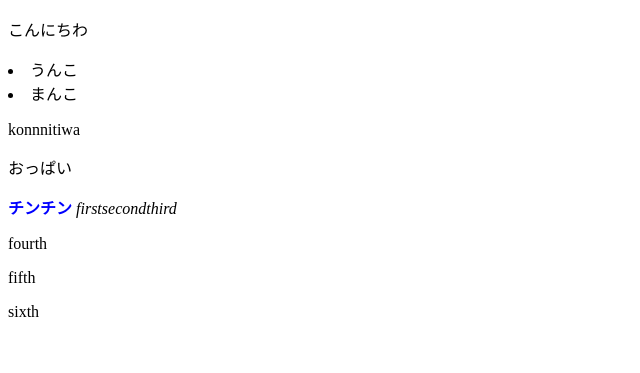
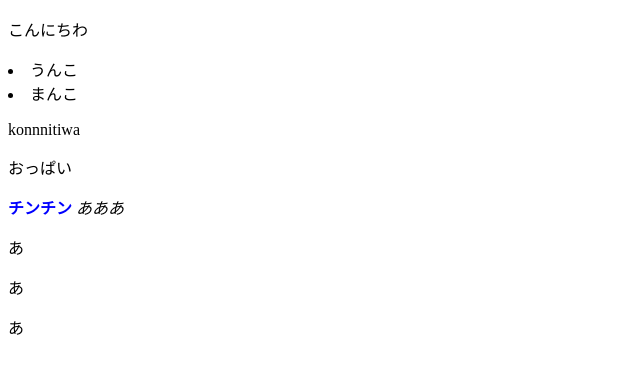
Before and after one commit to miniminionon/myoudoukun, a plain HTML site: page index.html in a window 1280 px wide. Shown: the part 127-500 px from the top of the page, without its empty margins (0-640 px from the left). Drawn offline with Linux system fonts and the light colour scheme.

Commit message:
Update index.html

```diff
--- a/index.html
+++ b/index.html
@@ -15,8 +15,8 @@
    color: blue;
   }
  </style>
- <em>first</em><em>second</em><em>third</em>
+ <em>あ</em><em>あ</em><em>あ</em>
 
-<p>fourth</p><p>fifth</p><p>sixth</p>
+<p>あ</p><p>あ</p><p>あ</p>
 
 </html>
```
